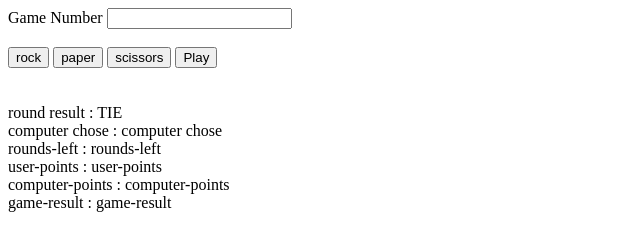
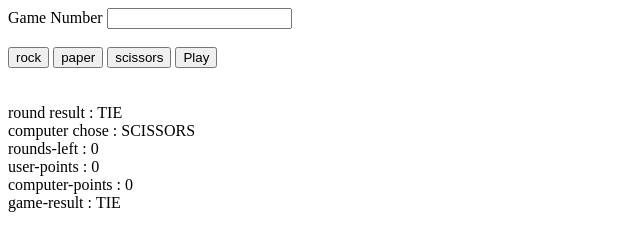
Before and after one commit to acciojob/rock-paper-scissors-Sagar-Kumar01, a website: page main.html in a window 1280 px wide. Shown: the whole page, without its empty margins (0-640 px from the left). Drawn offline with Linux system fonts and the light colour scheme.

Commit message:
created a submission

```diff
--- a/main.html
+++ b/main.html
@@ -28,19 +28,19 @@
     <p data-ns-test="round-result" id="round-result">TIE</p>
 	<br>
 	<label for="computer-choose">computer chose : </label>
-	<p data-ns-test="computer-choose" id="computer-choose">computer chose</p>
+	<p data-ns-test="computer-choose" id="computer-choose">SCISSORS</p>
 	<br>
 	<label for="rounds-left">rounds-left : </label>
-	<p data-ns-test="rounds-left" id="rounds-left">rounds-left</p>
+	<p data-ns-test="rounds-left" id="rounds-left">0</p>
 	<br>
 	<label for="user-points">user-points : </label>
-	<p data-ns-test="user-points" id="user-points">user-points</p>
+	<p data-ns-test="user-points" id="user-points">0</p>
 	<br>
 	<label for="computer-points">computer-points : </label>
-	<p data-ns-test="computer-points" id="computer-points">computer-points</p>
+	<p data-ns-test="computer-points" id="computer-points">0</p>
 	<br>
 	<label for="game-result">game-result : </label>
-	<p data-ns-test="game-result" id="game-result">game-result</p>
+	<p data-ns-test="game-result" id="game-result">TIE</p>
 
     <script type="text/javascript" src="./script.js">
 </script>
```
